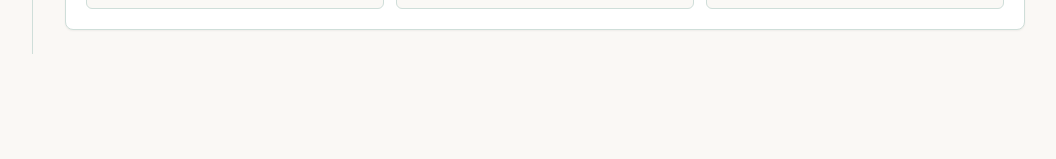
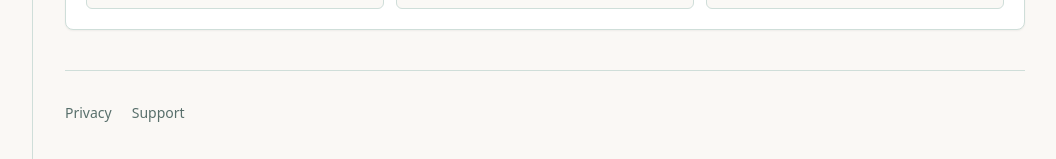
Before and after one commit to LatinMaestro/HomeVault, a Next.js app: page / in a window 1280 px wide. Shown: the part 1455-1614 px from the top of the page, without its empty margins (223-1279 px from the left). Before the commit the page ends 1509 px from the top, so only its background shows below. Built offline with nearby package versions, Linux system fonts and the light colour scheme; no server answers; the database is empty.

Commit message:
feat: link privacy and support from app shell

```diff
--- a/src/components/app-shell.tsx
+++ b/src/components/app-shell.tsx
@@ -93,6 +93,14 @@ export function AppShell({
 
         <main id="main-content" tabIndex={-1} className="flex-1 px-4 pt-6 pb-[calc(1.5rem+env(safe-area-inset-bottom))] sm:px-6 lg:px-8">
           {children}
+          <footer className="mt-10 flex flex-wrap gap-x-5 gap-y-2 border-t pt-5 text-sm text-muted-foreground">
+            <Link className="min-h-11 py-3 hover:text-foreground" href="/privacy">
+              Privacy
+            </Link>
+            <Link className="min-h-11 py-3 hover:text-foreground" href="/support">
+              Support
+            </Link>
+          </footer>
         </main>
       </div>
     </div>
```
